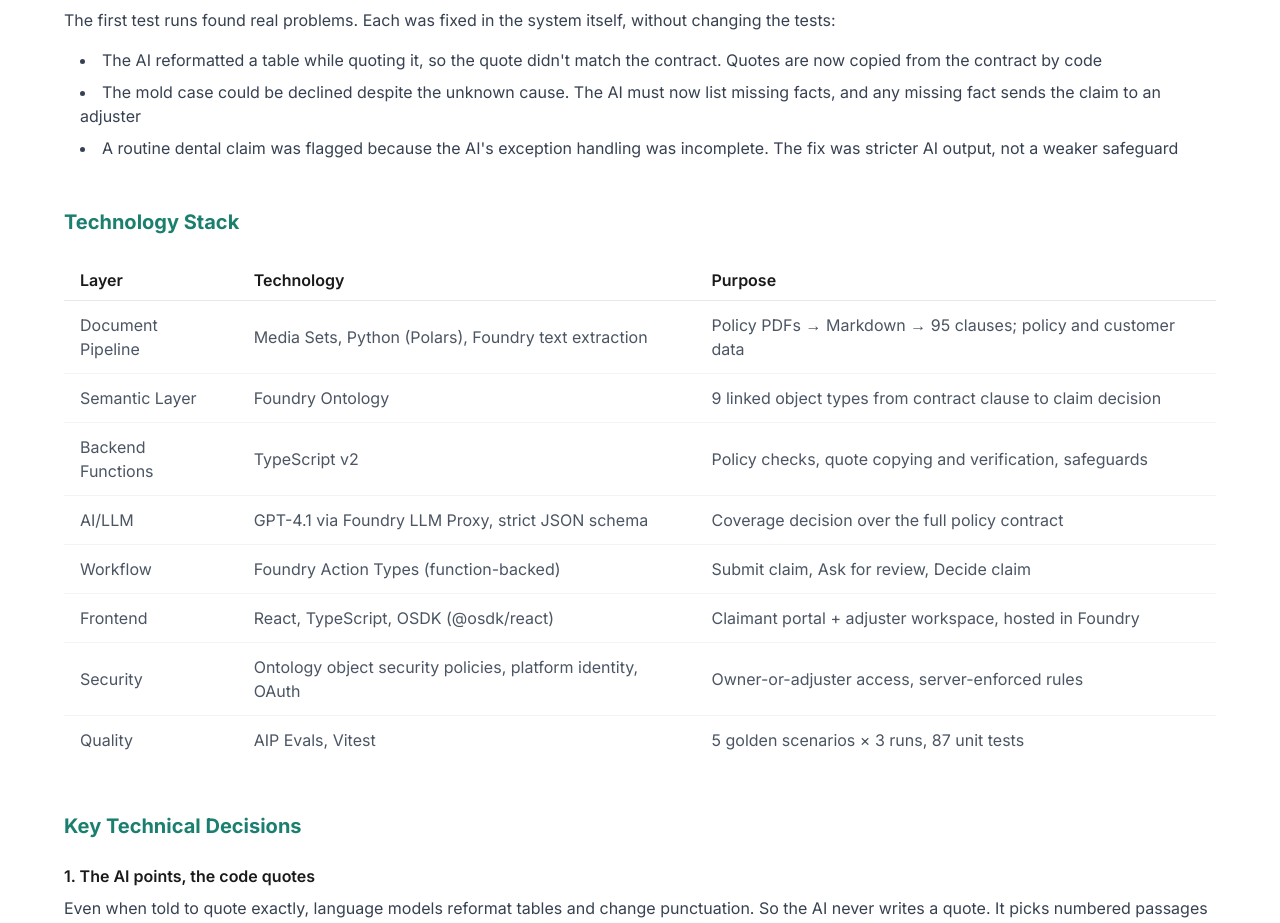
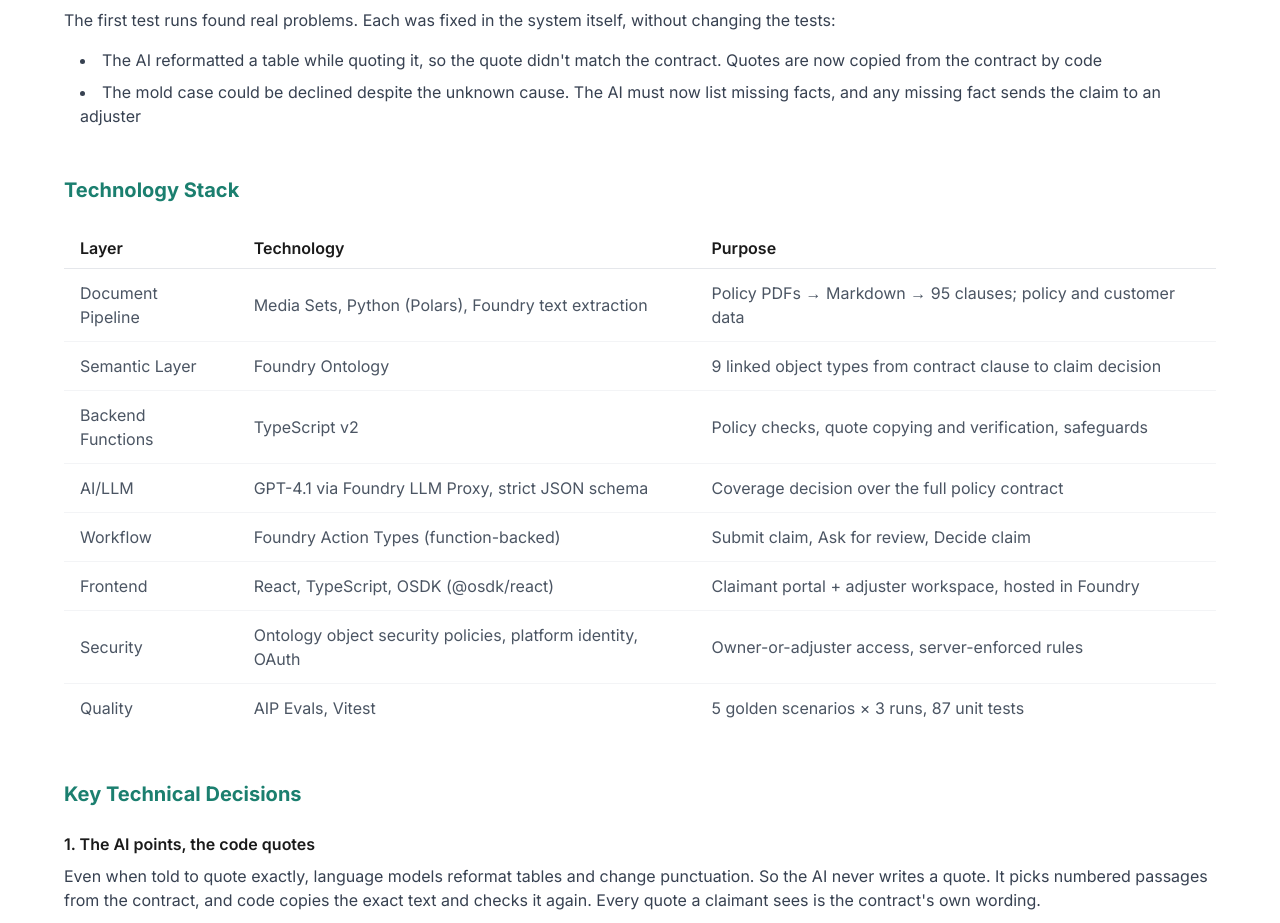
Before and after one commit to odduroddur/foundry-projects, a Next.js app: page /automated-claims-review in a window 1280 px wide. Shown: the part 6520-7443 px from the top of the page. Built offline with nearby package versions, Linux system fonts and the light colour scheme.

Commit message:
Update page.tsx

```diff
--- a/app/automated-claims-review/page.tsx
+++ b/app/automated-claims-review/page.tsx
@@ -287,7 +287,6 @@ export default function AutomatedClaimsReview() {
             <ul className="list-disc list-inside space-y-2 text-gray-700 ml-4">
               <li>The AI reformatted a table while quoting it, so the quote didn&apos;t match the contract. Quotes are now copied from the contract by code</li>
               <li>The mold case could be declined despite the unknown cause. The AI must now list missing facts, and any missing fact sends the claim to an adjuster</li>
-              <li>A routine dental claim was flagged because the AI&apos;s exception handling was incomplete. The fix was stricter AI output, not a weaker safeguard</li>
             </ul>
           </div>
 
```
